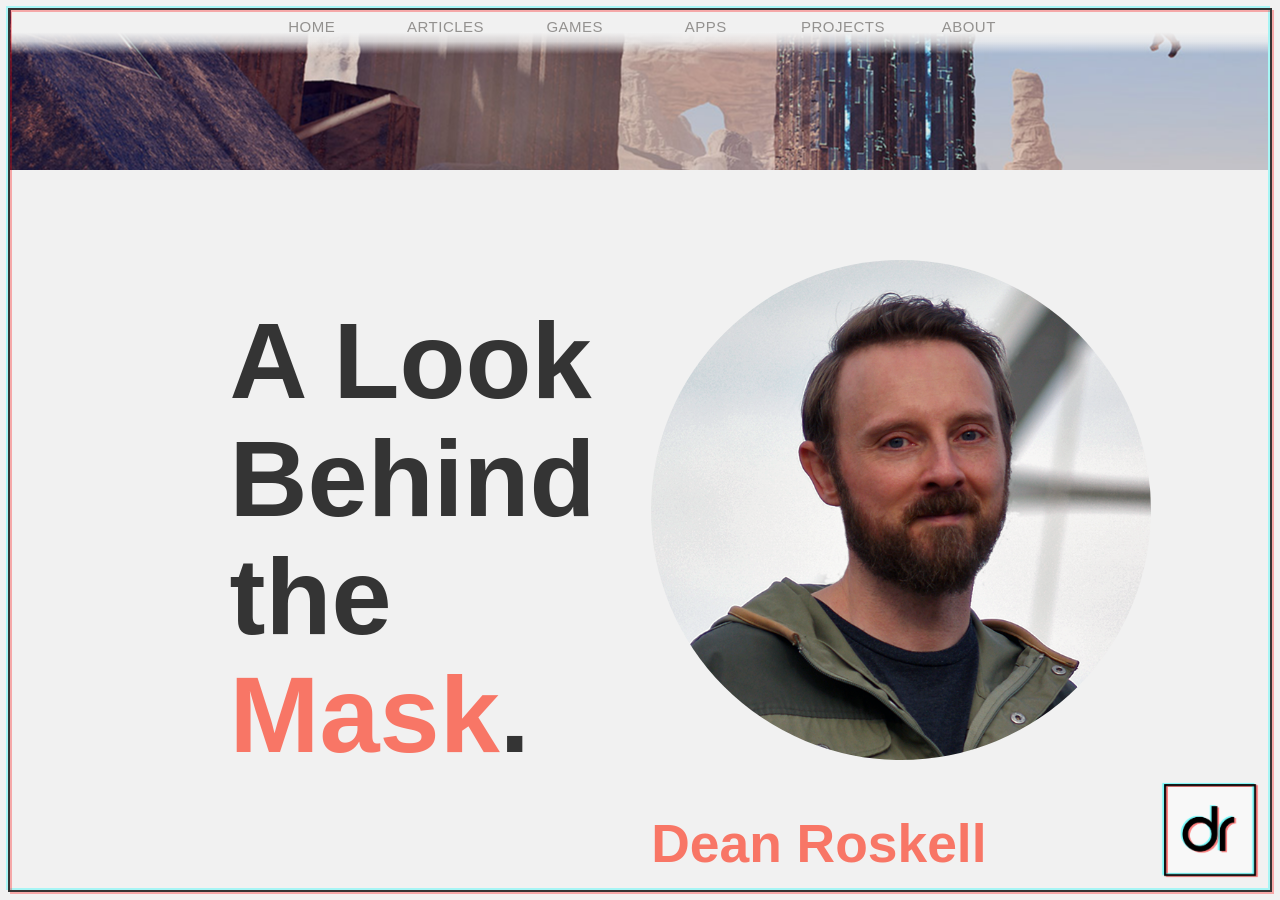
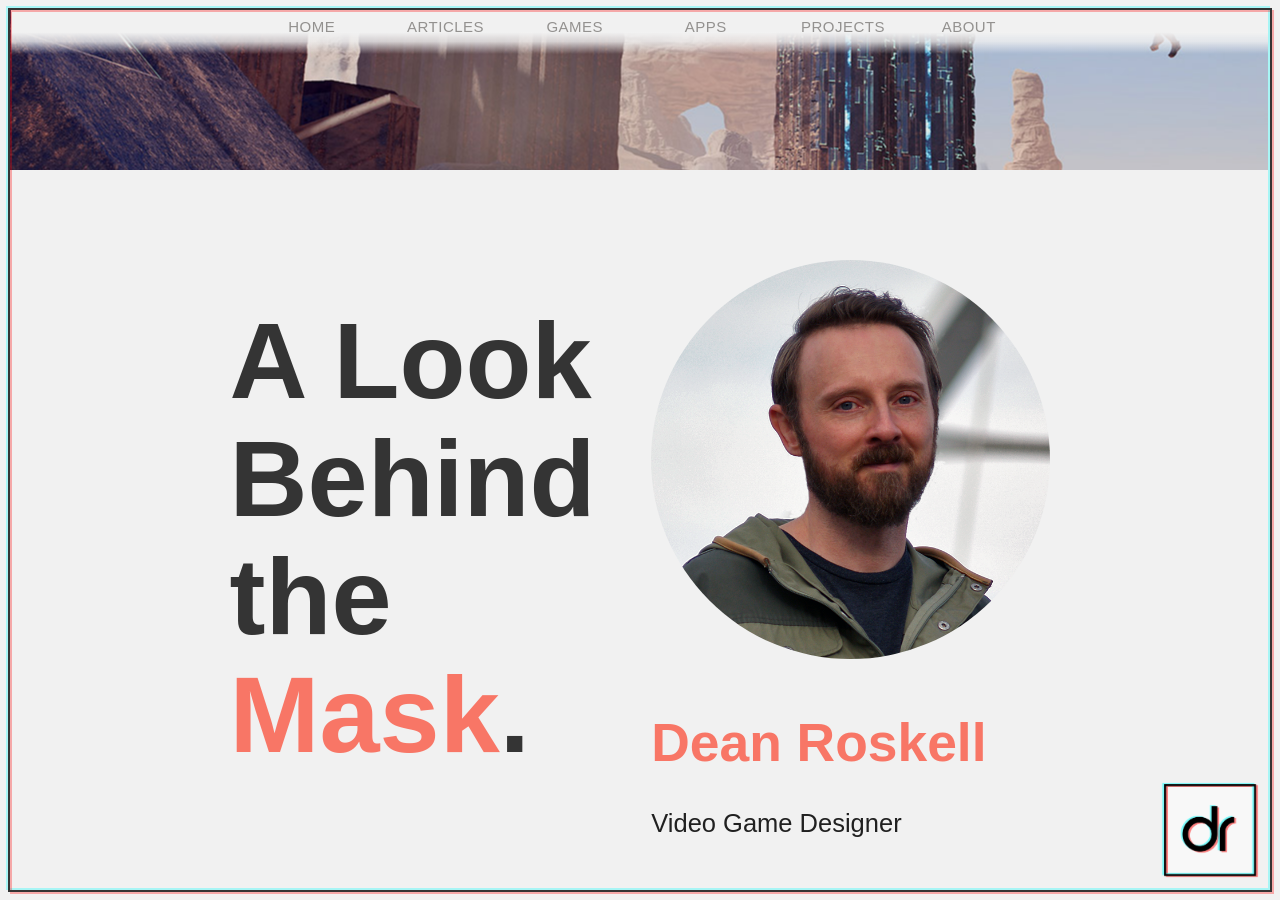
Before and after one commit to roskelld/myblog, a Jekyll site: the page built from index.html, in a window 1280 px wide and 900 px high, scrolled down 5985 px. Built offline with Jekyll 4.4.1, drawn with Linux system fonts in a browser that asks for light colours.

Commit message:
test fix

```diff
--- a/css/style.css
+++ b/css/style.css
@@ -1829,5 +1829,5 @@
 
 .circle {
     overflow: hidden;
-    max-width: 100%;
-}
+    width: 100%;
+}
--- a/index.html
+++ b/index.html
@@ -305,12 +305,12 @@
             <h1 class="services-title soft-grey-text">A Look Behind the <span class="coral-reef-text">Mask</span>.</h1>
         </div>
 
-        <div class="col s12 m6 l5 xl4" data-aos="fade-right" data-aos-offset="500" data-aos-duration="1000" data-aos-delay="800">
+        <div class="col s12 m6 l5 xl4" data-aos="fade-right" data-aos-offset="200" data-aos-duration="1000" data-aos-delay="800">
             <div class="row">
                 <div class="col s12">
                     <img class="circle" src="{{base}}/img/roskelld_square@0,5x.png"></img>
-                    </div>
                 </div>
+            </div>
 
             <div class="row">
                 <div class="col s12">
```
